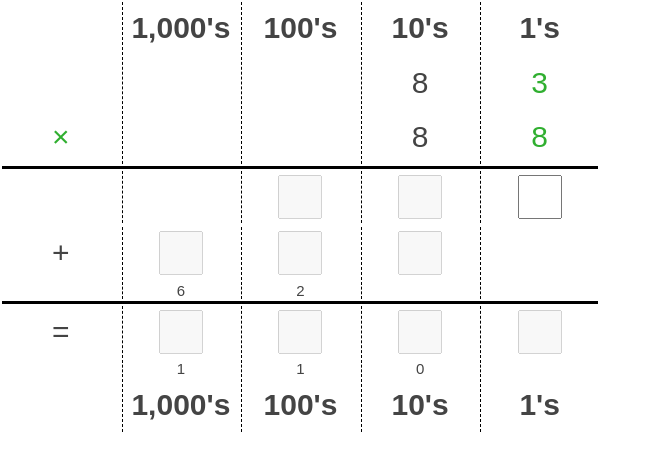
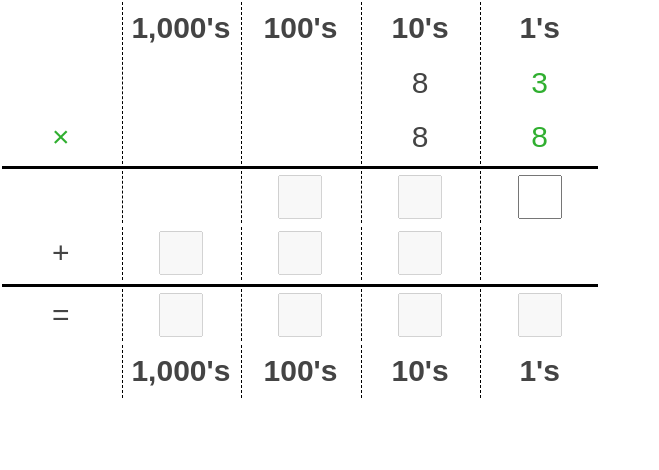
Before and after one commit to tmerrr/multiply-game, a React (Vite) app: page / in a window 1280 px wide. Shown: the top 470 px of the page, without its empty margins (0-659 px from the left). Built offline with nearby package versions, Linux system fonts and the light colour scheme.

Commit message:
updates carried over to strikethrough when used and only show when needed

```diff
--- a/index.html
+++ b/index.html
@@ -8,6 +8,6 @@
   </head>
   <body>
     <div id="root"></div>
-    <script type="module" src="/src/main.tsx"></script>
+    <script type="module" src="./src/main.tsx"></script>
   </body>
 </html>
--- a/src/components/App/App.module.css
+++ b/src/components/App/App.module.css
@@ -27,7 +27,7 @@
   height: 1.75em;
 }
 
-.carriedRow td {
+.carriedOverRow td {
   font-size: 0.5em;
   /* border: 0.5px solid black; */
   /* font-size: 15px; */
@@ -35,7 +35,7 @@
   /* height: 20px; */
 }
 
-.carriedRow td.used {
+.carriedOverRow td.used {
   text-decoration: line-through;
 }
 
--- a/src/components/App/App.tsx
+++ b/src/components/App/App.tsx
@@ -32,6 +32,11 @@ const hasZeroStartValue = (index: number, stage: StageName): boolean => {
   return index === stageAnswers.length - 1 && stageAnswers[index] === 0;
 };
 
+const showIfGtZero = (x: number): boolean | number => {
+  if (x > 0) return x;
+  return false;
+};
+
 function App() {
   const [currentStage, setCurrentStage] = useState<StageName>('first');
   const [answersIndex, setAnswersIndex] = useState(0);
@@ -56,11 +61,25 @@ function App() {
     incrementAnswer();
   };
 
-  const isFirstStage = currentStage === 'first';
-  const isSecondStage = currentStage === 'second';
-  const isFinalStage = currentStage === 'final';
-  const isComplete = currentStage === 'complete';
-  const isAnswerIndex = (i: number) => answersIndex === i;
+  const isAnswerAtIndex = (i: number) => answersIndex === i;
+  const isAnswerPassedIndex = (i: number) => answersIndex > i;
+  const isAtStage = (stage: StageName) => currentStage === stage;
+  const isFirstStage = isAtStage('first');
+  const isSecondStage = isAtStage('second');
+  const isFinalStage = isAtStage('final');
+  const isComplete = isAtStage('complete');
+  const isPassedStage = (stage: StageName): boolean => {
+    switch (stage) {
+      case ('first'):
+        return ['second', 'final', 'complete'].includes(currentStage);
+      case ('second'):
+        return ['final', 'complete'].includes(currentStage);
+      case ('final'):
+        return isAtStage('complete');
+      default:
+        return false;
+    }
+  };
 
   return (
     <div className={classes.container}>
@@ -84,8 +103,8 @@ function App() {
             <td></td>
             <td></td>
             <td></td>
-            <td className={cn({ [classes.active]: (isFirstStage || isSecondStage) && isAnswerIndex(1)})}>{getTensDigit(topNumber)}</td>
-            <td className={cn({ [classes.active]: (isFirstStage || isSecondStage) && isAnswerIndex(0)})}>{getSingleDigit(topNumber)}</td>
+            <td className={cn({ [classes.active]: (isFirstStage || isSecondStage) && isAnswerAtIndex(1) })}>{getTensDigit(topNumber)}</td>
+            <td className={cn({ [classes.active]: (isFirstStage || isSecondStage) && isAnswerAtIndex(0) })}>{getSingleDigit(topNumber)}</td>
           </tr>
 
           <tr className={classes.row}>
@@ -104,57 +123,61 @@ function App() {
           <tr className={classes.row}>
             <td></td>
             <td></td>
-            <td className={cn({ [classes.active]: isFinalStage && isAnswerIndex(2) })}>
+            <td className={cn({ [classes.active]: isFinalStage && isAnswerAtIndex(2) })}>
               <NumberInput
-                disabled={!(isFirstStage && isAnswerIndex(2))}
+                disabled={!(isFirstStage && isAnswerAtIndex(2))}
                 correctAnswer={topRowAnswers[2]}
                 onComplete={handleCorrectAnswer}
               />
             </td>
-            <td className={cn({ [classes.active]: isFinalStage && isAnswerIndex(1) })}>
+            <td className={cn({ [classes.active]: isFinalStage && isAnswerAtIndex(1) })}>
               <NumberInput
-                disabled={!(isFirstStage && isAnswerIndex(1))}
+                disabled={!(isFirstStage && isAnswerAtIndex(1))}
                 correctAnswer={topRowAnswers[1]}
                 onComplete={handleCorrectAnswer}
               />
             </td>
-            <td className={cn({ [classes.active]: isFinalStage && isAnswerIndex(0) })}>
+            <td className={cn({ [classes.active]: isFinalStage && isAnswerAtIndex(0) })}>
               <NumberInput
-                disabled={!(isFirstStage && isAnswerIndex(0))}
+                disabled={!(isFirstStage && isAnswerAtIndex(0))}
                 correctAnswer={topRowAnswers[0]}
                 onComplete={handleCorrectAnswer}
               />
             </td>
           </tr>
 
-          <tr className={classes.carriedRow}>
+          <tr className={classes.carriedOverRow}>
             <td></td>
             <td></td>
-            <td>{!isFirstStage || answersIndex >= 2 && getTensDigit(topRowAnswers[1])}</td>
-            <td>{!isFirstStage || answersIndex >= 1 && getTensDigit(topRowAnswers[0])}</td>
+            <td className={cn({ [classes.used]: isPassedStage('first') })}>
+              {(isPassedStage('first') || isAnswerPassedIndex(1)) && showIfGtZero(getTensDigit(topRowAnswers[1]))}
+            </td>
+            <td className={cn({ [classes.used]: isPassedStage('first') || isAnswerPassedIndex(1) })}>
+              {(isPassedStage('first') || isAnswerPassedIndex(0)) && showIfGtZero(getTensDigit(topRowAnswers[0]))}
+            </td>
             <td></td>
           </tr>
 
           {/* SECOND ROW */}
           <tr className={classes.row}>
             <td className={cn({ [classes.active]: isFinalStage })}>+</td>
-            <td className={cn({ [classes.active]: isFinalStage && isAnswerIndex(3)})}>
+            <td className={cn({ [classes.active]: isFinalStage && isAnswerAtIndex(3) })}>
               <NumberInput
-                disabled={!(isSecondStage && isAnswerIndex(2))}
+                disabled={!(isSecondStage && isAnswerAtIndex(2))}
                 correctAnswer={bottomRowAnswers[2]}
                 onComplete={handleCorrectAnswer}
               />
             </td>
-            <td className={cn({ [classes.active]: isFinalStage && isAnswerIndex(2)})}>
+            <td className={cn({ [classes.active]: isFinalStage && isAnswerAtIndex(2) })}>
               <NumberInput
-                disabled={!(isSecondStage && isAnswerIndex(1))}
+                disabled={!(isSecondStage && isAnswerAtIndex(1))}
                 correctAnswer={bottomRowAnswers[1]}
                 onComplete={handleCorrectAnswer}
               />
             </td>
-            <td className={cn({ [classes.active]: isFinalStage && isAnswerIndex(1)})}>
+            <td className={cn({ [classes.active]: isFinalStage && isAnswerAtIndex(1) })}>
               <NumberInput
-                disabled={!(isSecondStage && isAnswerIndex(0))}
+                disabled={!(isSecondStage && isAnswerAtIndex(0))}
                 correctAnswer={bottomRowAnswers[0]}
                 onComplete={handleCorrectAnswer}
               />
@@ -162,10 +185,14 @@ function App() {
             <td></td> {/* SINGLE DIGITS COLUMN NOT USED ON SECOND ROW */}
           </tr>
 
-          <tr className={classes.carriedRow}>
+          <tr className={classes.carriedOverRow}>
             <td></td>
-            <td>{getTensDigit(bottomRowAnswers[1])}</td>
-            <td>{getTensDigit(bottomRowAnswers[0])}</td>
+            <td className={cn({ [classes.used]: isPassedStage('second') })}>
+              {(isPassedStage('second') || (isSecondStage && isAnswerPassedIndex(1))) && showIfGtZero(getTensDigit(bottomRowAnswers[1]))}
+            </td>
+            <td className={cn({ [classes.used]: isPassedStage('second') || (isSecondStage && isAnswerPassedIndex(1)) })}>
+              {(isPassedStage('second') || (isSecondStage && isAnswerPassedIndex(0))) && showIfGtZero(getTensDigit(bottomRowAnswers[0]))}
+            </td>
             <td></td>
             <td></td>
           </tr>
@@ -179,39 +206,45 @@ function App() {
             <td className={cn({ [classes.active]: isComplete })}>=</td>
             <td className={cn({ [classes.active]: isComplete })}>
               <NumberInput
-                disabled={!(isFinalStage && isAnswerIndex(3))}
+                disabled={!(isFinalStage && isAnswerAtIndex(3))}
                 correctAnswer={finalAnswers[3]}
                 onComplete={handleCorrectAnswer}
               />
             </td>
             <td className={cn({ [classes.active]: isComplete })}>
               <NumberInput
-                disabled={!(isFinalStage && isAnswerIndex(2))}
+                disabled={!(isFinalStage && isAnswerAtIndex(2))}
                 correctAnswer={finalAnswers[2]}
                 onComplete={handleCorrectAnswer}
               />
             </td>
             <td className={cn({ [classes.active]: isComplete })}>
               <NumberInput
-                disabled={!(isFinalStage && isAnswerIndex(1))}
+                disabled={!(isFinalStage && isAnswerAtIndex(1))}
                 correctAnswer={finalAnswers[1]}
                 onComplete={handleCorrectAnswer}
               />
             </td>
             <td className={cn({ [classes.active]: isComplete })}>
               <NumberInput
-                disabled={!(isFinalStage && isAnswerIndex(0))}
+                disabled={!(isFinalStage && isAnswerAtIndex(0))}
                 correctAnswer={finalAnswers[0]}
                 onComplete={handleCorrectAnswer}
               />
             </td>
           </tr>
 
-          <tr className={classes.carriedRow}>
+          <tr className={classes.carriedOverRow}>
             <td></td>
-            <td>{getTensDigit(finalAnswers[2])}</td>
-            <td>{getTensDigit(finalAnswers[1])}</td>
-            <td>{getTensDigit(finalAnswers[0])}</td>
+            <td className={cn({ [classes.used]: isPassedStage('final') })}>
+              {(isPassedStage('final') || isFinalStage && isAnswerPassedIndex(2)) && showIfGtZero(getTensDigit(finalAnswers[2]))}
+            </td>
+            <td className={cn({ [classes.used]: isPassedStage('final') || (isFinalStage && isAnswerPassedIndex(2)) })}>
+              {(isPassedStage('final') || isFinalStage && isAnswerPassedIndex(1)) && showIfGtZero(getTensDigit(finalAnswers[1]))}
+            </td>
+            <td className={cn({ [classes.used]: isPassedStage('final') || (isFinalStage && isAnswerPassedIndex(1)) })}>
+              {(isPassedStage('final') || isFinalStage && isAnswerPassedIndex(0)) && showIfGtZero(getTensDigit(finalAnswers[0]))}
+            </td>
             <td></td>
           </tr>
 
--- a/vite.config.ts
+++ b/vite.config.ts
@@ -4,5 +4,4 @@ import react from '@vitejs/plugin-react'
 // https://vitejs.dev/config/
 export default defineConfig({
   plugins: [react()],
-  server: { host: true },
-})
+});
```
